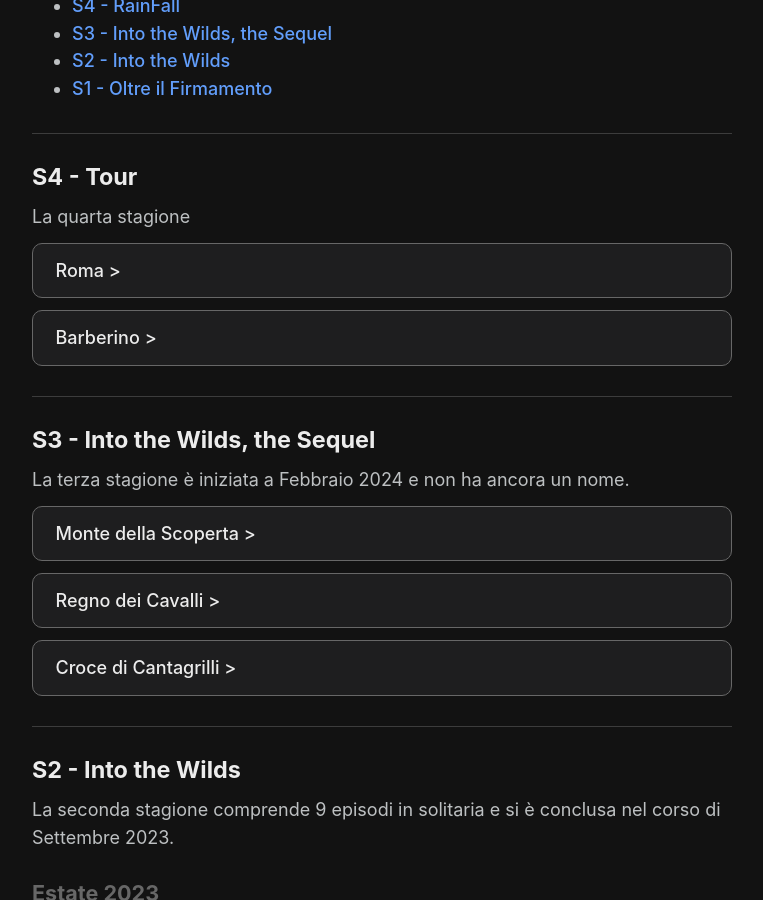
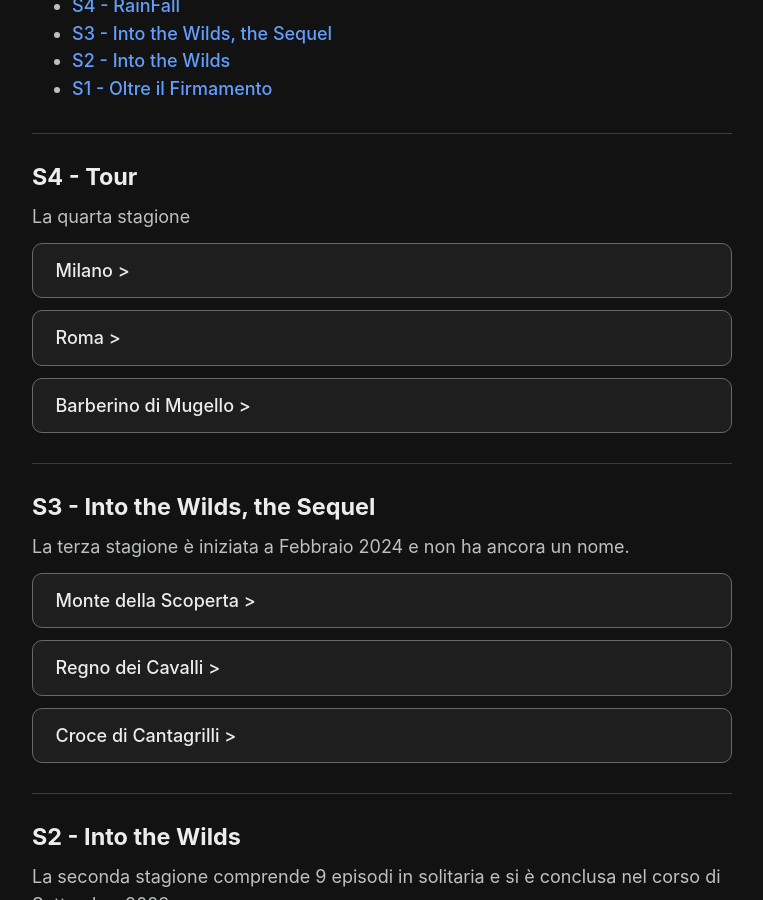
Before and after one commit to KiritoKitto/kiritokitto.github.io, a Jekyll site: the page built from page/Diario di un Viaggiatore.md, in a window 1280 px wide and 900 px high, scrolled down 885 px. Shown: the whole window, without its empty margins (258-1021 px from the left). Built offline with Jekyll 4.4.1, drawn with Linux system fonts in a browser that asks for light colours; some web fonts are replaced; our own code applies the rules of GitHub Pages for plain Markdown files.

Commit message:
Milan Upload

```diff
--- a/page/Diario di un Viaggiatore.md
+++ b/page/Diario di un Viaggiatore.md
@@ -23,8 +23,37 @@ Il **Diario di Viaggiatore**, serie nata nel corso del 2022, è una raccolta di
 
 La quarta stagione
 
+<details><summary>Milano</summary><span class="opacity">Capitale dell'Economia</span><hr>
+<div class="carousel" id="carousel22"><div class="carousel-inner">
+    <div class="carousel-item"><img src="docs/assets/images/intothewilds/s4/milano/milano (1).jpg"></div>
+    <div class="carousel-item"><img src="docs/assets/images/intothewilds/s4/milano/milano (2).jpg"></div>
+    <div class="carousel-item"><img src="docs/assets/images/intothewilds/s4/milano/milano (3).jpg"></div>
+    <div class="carousel-item"><img src="docs/assets/images/intothewilds/s4/milano/milano (4).jpg"></div>
+    <div class="carousel-item"><img src="docs/assets/images/intothewilds/s4/milano/milano (5).jpg"></div>
+    <div class="carousel-item"><img src="docs/assets/images/intothewilds/s4/milano/milano (6).jpg"></div>
+    <div class="carousel-item"><img src="docs/assets/images/intothewilds/s4/milano/milano (7).jpg"></div>
+    <div class="carousel-item"><img src="docs/assets/images/intothewilds/s4/milano/milano (8).jpg"></div>
+    <div class="carousel-item"><img src="docs/assets/images/intothewilds/s4/milano/milano (9).jpg"></div>
+    <div class="carousel-item"><img src="docs/assets/images/intothewilds/s4/milano/milano (10).jpg"></div>
+    <div class="carousel-item"><img src="docs/assets/images/intothewilds/s4/milano/milano (11).jpg"></div>
+  </div><button class="prev" id="backButton">&#10094;</button><button class="next" id="nextButton">&#10095;</button></div>
+  <div class="indicators">
+    <span class="indicator"></span>
+    <span class="indicator"></span>
+    <span class="indicator"></span>
+    <span class="indicator"></span>
+    <span class="indicator"></span>
+    <span class="indicator"></span>
+    <span class="indicator"></span>
+    <span class="indicator"></span>
+    <span class="indicator"></span>
+    <span class="indicator"></span>
+    <span class="indicator"></span>
+</div> </details>
+
+
 <details><summary>Roma</summary><span class="opacity">Città Eterna</span><hr>
-<div class="carousel" id="carousel22"><div class="carousel-inner">
+<div class="carousel" id="carousel21"><div class="carousel-inner">
     <div class="carousel-item"><img src="docs/assets/images/intothewilds/s4/roma/Roma01.jpg"></div>
     <div class="carousel-item"><img src="docs/assets/images/intothewilds/s4/roma/Roma02.jpg"></div>
     <div class="carousel-item"><img src="docs/assets/images/intothewilds/s4/roma/Roma03.jpg"></div>
@@ -41,7 +70,9 @@ La quarta stagione
     <span class="indicator"></span>
 </div> </details>
 
-<details><summary>Barberino</summary><span class="opacity">Lago Bilancino</span><hr>
+
+
+<details><summary>Barberino di Mugello</summary><span class="opacity">Lago Bilancino</span><hr>
 <div class="carousel" id="carousel20"><div class="carousel-inner">
     <div class="carousel-item"><img src="docs/assets/images/intothewilds/s4/barberino/barberino (1).jpg"></div>
     <div class="carousel-item"><img src="docs/assets/images/intothewilds/s4/barberino/barberino (2).jpg"></div>
@@ -49,10 +80,8 @@ La quarta stagione
     <div class="carousel-item"><img src="docs/assets/images/intothewilds/s4/barberino/barberino (4).jpg"></div>
     <div class="carousel-item"><img src="docs/assets/images/intothewilds/s4/barberino/barberino (5).jpg"></div>
     <div class="carousel-item"><img src="docs/assets/images/intothewilds/s4/barberino/barberino (6).jpg"></div>
-    <div class="carousel-item"><img src="docs/assets/images/intothewilds/s4/barberino/barberino (7).jpg"></div>
   </div><button class="prev" id="backButton">&#10094;</button><button class="next" id="nextButton">&#10095;</button></div>
   <div class="indicators">
-    <span class="indicator"></span>
     <span class="indicator"></span>
     <span class="indicator"></span>
     <span class="indicator"></span>
```
